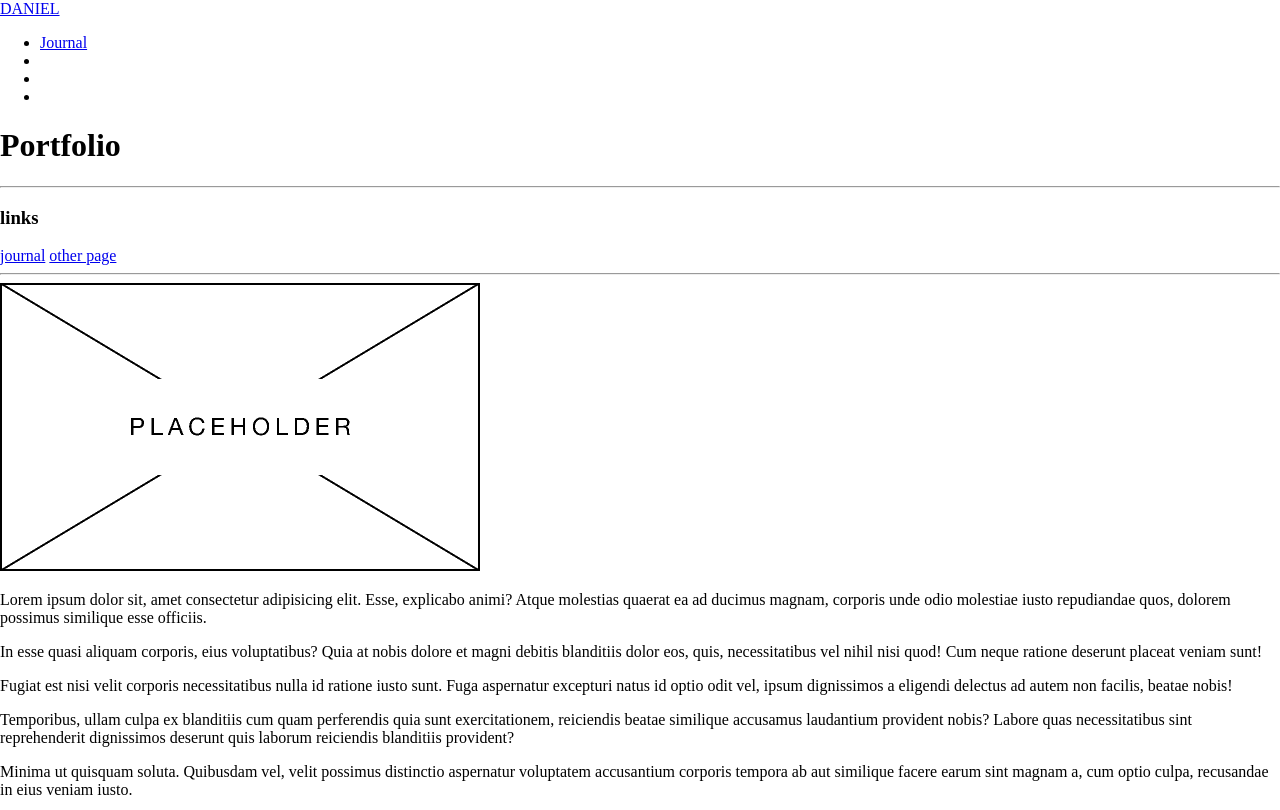
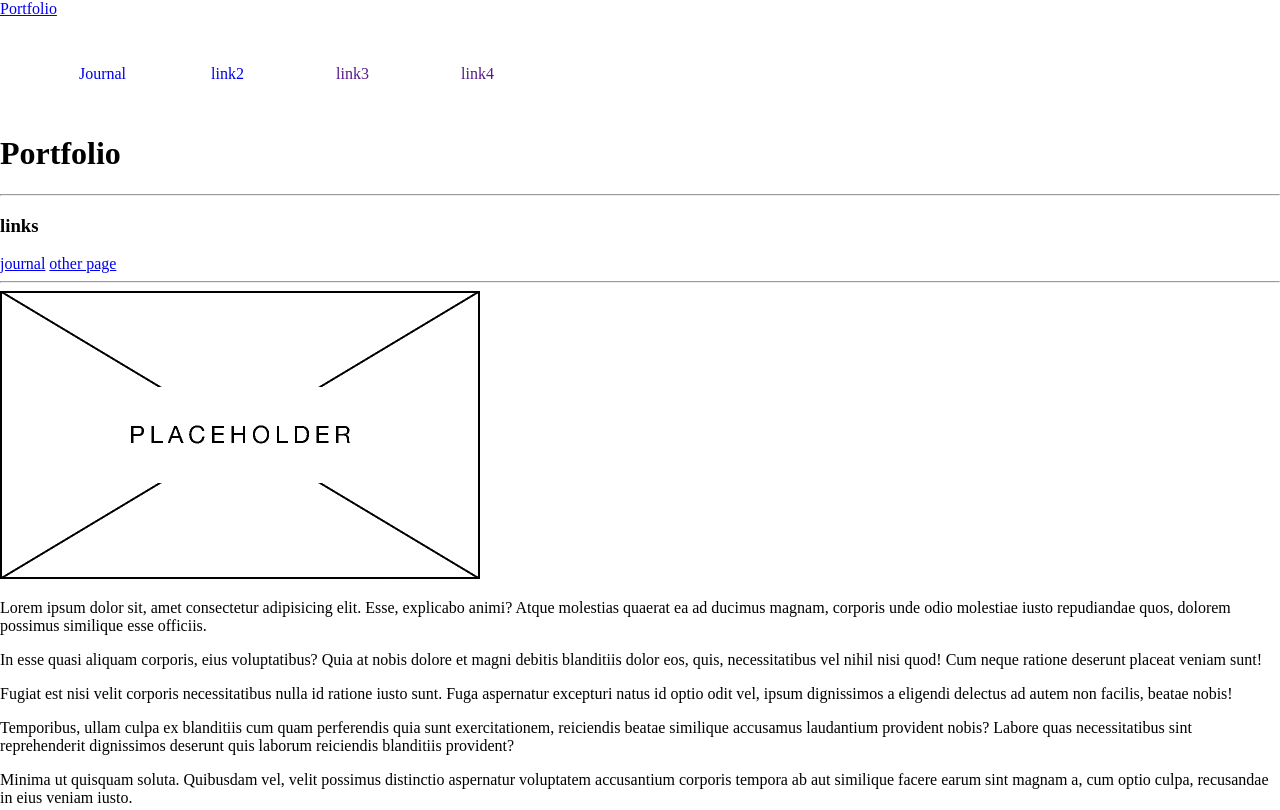
Before and after one commit to DanielEnriq/portfolio, a plain HTML site: page index.html in a window 1280 px wide. Shown: the top 810 px of the page. Drawn offline with Linux system fonts and the light colour scheme.

Commit message:
continued navbar

```diff
--- a/index.html
+++ b/index.html
@@ -12,19 +12,19 @@
 <body>
     <nav class="navbar">
         <div class="navbar-box">
-            <a href="index.html" class="home-button">DANIEL</a>
+            <a href="index.html" class="home-button">Portfolio</a>
             <ul class="navbar-menu">
                 <li class="navbar_item">
                     <a href="journal.html" class="navbar__link">Journal</a>
                 </li>
                 <li class="navbar_item">
-                    <a href="test.html" class="navbar__link"></a>
+                    <a href="test.html" class="navbar__link">link2</a>
                 </li>
                 <li class="navbar_item">
-                    <a href="" class="navbar__link"></a>
+                    <a href="" class="navbar__link">link3</a>
                 </li>
                 <li class="navbar_item">
-                    <a href="" class="navbar__link"></a>
+                    <a href="" class="navbar__link">link4</a>
                 </li>
             </ul>
         </div>
--- a/styles/style.css
+++ b/styles/style.css
@@ -1,36 +1,25 @@
-html, body {
+html,
+body {
     height: 100%;
     margin: 0;
 }
-.top {
-    background-color: black;
-    color: white;
-}
-.first {
-    display: inline-block;
-    width: 50vw;
-    float: left;
-    background-color: cornflowerblue;
-    height: 100vh;
-    transition: width 1s;
-    margin: none;
-}
-.second {
-    display: inline-block;
-    width: 50vw;
-    float: right;
-    background-color: bisque;
-    height: 100vh;
-    transition: width 1s;
-    margin: none;
+
+.navbar-menu {
+    list-style: none;
+    align-items: center;
+    display: flex;
 }
 
-.first:hover {
-    width: 80vw;
-}
-.second:hover {
-    width: 80vw;
+.navbar_item {
+    height: 80px;
 }
 
-.first:hover + .second { width: 20vw; }
-.second:hover + .first { width: 20vw; }
+.navbar__link {
+    display: flex;
+    align-items: center;
+    text-decoration: none;
+    justify-content: center;
+    width: 125px;
+    height: 100%;
+    transition: all 0.3s;
+}
```
